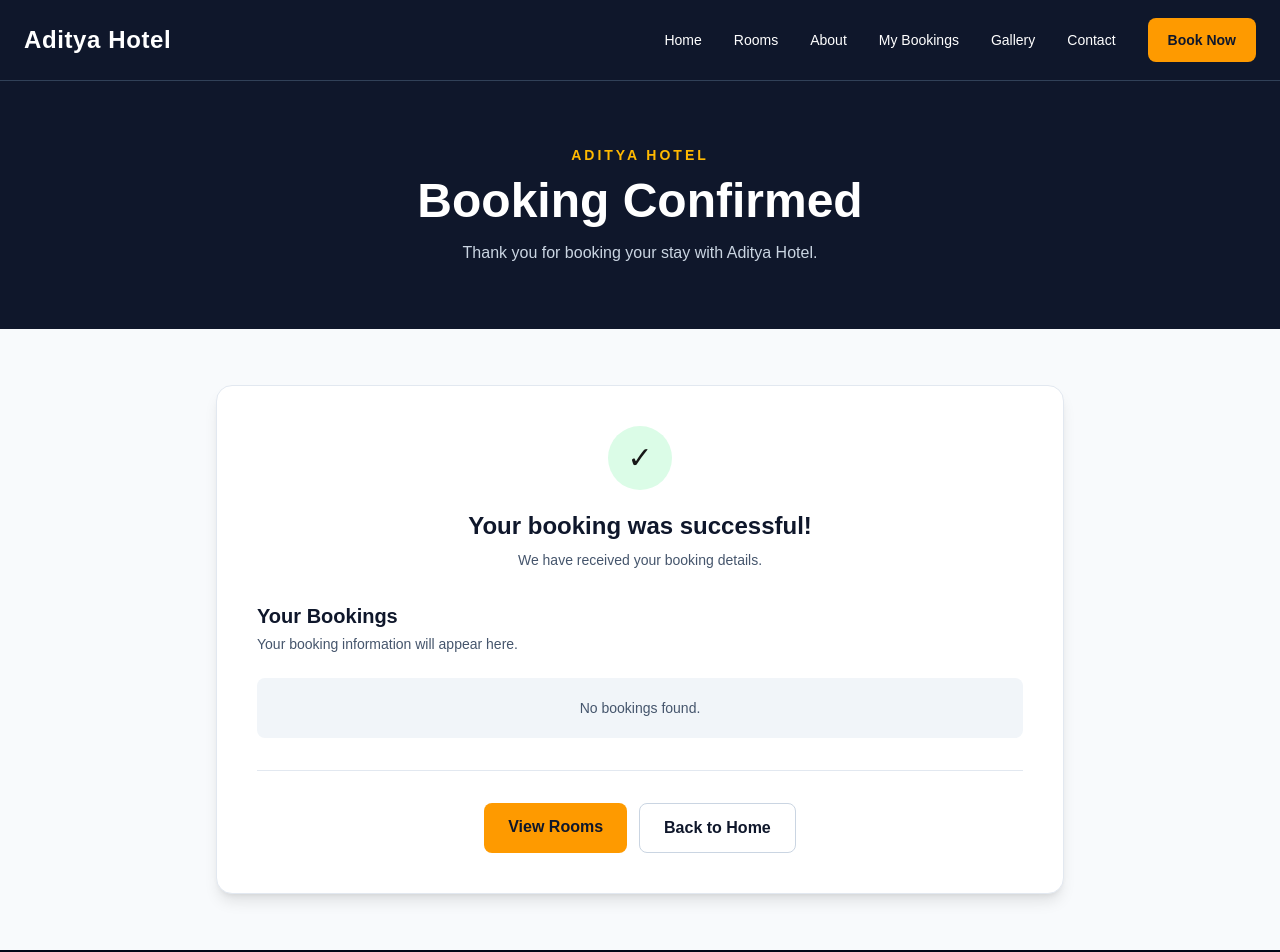
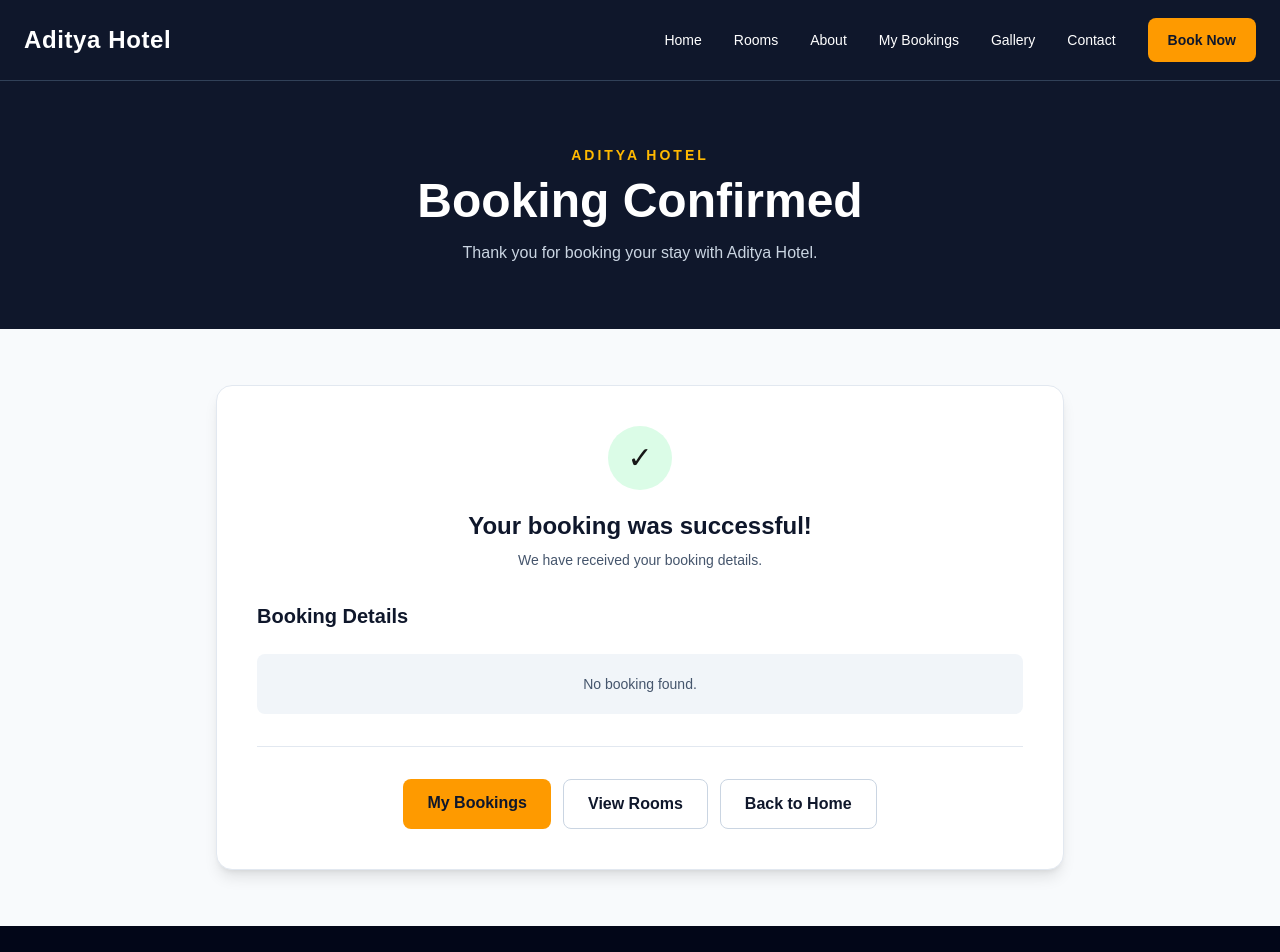
Before and after one commit to GITHUBSTART285/code-by-aditya-hotel, a Next.js app: page /booking-confirmation in a window 1280 px wide. Shown: the top 952 px of the page. Built offline with nearby package versions, Linux system fonts and the light colour scheme.

Commit message:
Booking confirmation shows only the selected booking

```diff
--- a/src/app/booking-confirmation/page.tsx
+++ b/src/app/booking-confirmation/page.tsx
@@ -1,7 +1,8 @@
 "use client";
 
 import Link from "next/link";
-import { useEffect, useState } from "react";
+import { Suspense, useEffect, useState } from "react";
+import { useSearchParams } from "next/navigation";
 import { rooms } from "@/data/rooms";
 
 interface BookingData {
@@ -16,19 +17,35 @@
   request: string;
   totalNights: number;
   totalAmount: number;
+  paymentStatus?: "pending" | "paid";
 }
 
-export default function BookingConfirmationPage() {
-  const [bookings, setBookings] = useState<BookingData[]>([]);
+function ConfirmationContent() {
+  const searchParams = useSearchParams();
+  const bookingIdFromUrl = searchParams.get("id");
+
+  const [booking, setBooking] = useState<BookingData | null>(null);
+  const [loaded, setLoaded] = useState(false);
 
   useEffect(() => {
     const savedBookings = localStorage.getItem("bookings");
 
     if (savedBookings) {
-      const data = JSON.parse(savedBookings);
-      setBookings(data);
+      const data: BookingData[] = JSON.parse(savedBookings);
+
+      const found = bookingIdFromUrl
+        ? data.find((item) => item.bookingId === bookingIdFromUrl)
+        : data[data.length - 1];
+
+      setBooking(found ?? null);
     }
-  }, []);
+
+    setLoaded(true);
+  }, [bookingIdFromUrl]);
+
+  const selectedRoom = booking
+    ? rooms.find((room) => room.id === booking.room)
+    : null;
 
   return (
     <main className="min-h-screen bg-slate-50">
@@ -67,34 +84,18 @@
 
             <div className="mt-8">
               <h2 className="text-xl font-bold text-slate-900">
-                Your Bookings
+                Booking Details
               </h2>
-
-              <p className="mt-1 text-sm text-slate-600">
-                Your booking information will appear here.
-              </p>
             </div>
 
-            {bookings.length === 0 ? (
+            {loaded && !booking ? (
               <div className="mt-6 rounded-lg bg-slate-100 p-5 text-center text-sm text-slate-600">
-                No bookings found.
+                No booking found.
               </div>
-            ) : (
-              <div className="mt-6 space-y-6">
-                {bookings.map((booking) => {
-                  const selectedRoom = rooms.find(
-                    (room) => room.id === booking.room
-                  );
-
-                  return (
-                    <div
-                      key={booking.bookingId}
-                      className="rounded-xl border border-slate-200 p-5"
-                    >
+            ) : booking ? (
+              <div className="mt-6 rounded-xl border border-slate-200 p-5">
                 <div className="rounded-lg bg-slate-100 p-4">
-                        <p className="text-sm text-slate-600">
-                          Booking ID
-                        </p>
+                  <p className="text-sm text-slate-600">Booking ID</p>
 
                   <p className="mt-1 text-lg font-bold text-slate-900">
                     {booking.bookingId}
@@ -131,20 +132,29 @@
                   </div>
 
                   <div>
-                          <p className="text-sm text-slate-500">
-                            Total Nights
-                          </p>
+                    <p className="text-sm text-slate-500">Total Nights</p>
                     <p className="font-semibold text-slate-900">
                       {booking.totalNights}
                     </p>
                   </div>
 
                   <div>
-                          <p className="text-sm text-slate-500">
-                            Guest Name
-                          </p>
+                    <p className="text-sm text-slate-500">Guest Name</p>
                     <p className="font-semibold text-slate-900">
                       {booking.name}
+                    </p>
+                  </div>
+
+                  <div>
+                    <p className="text-sm text-slate-500">Payment Status</p>
+                    <p
+                      className={`font-semibold ${
+                        booking.paymentStatus === "paid"
+                          ? "text-green-600"
+                          : "text-amber-600"
+                      }`}
+                    >
+                      {booking.paymentStatus === "paid" ? "Paid" : "Pending"}
                     </p>
                   </div>
                 </div>
@@ -161,15 +171,19 @@
                   </div>
                 </div>
               </div>
-                  );
-                })}
-              </div>
-            )}
+            ) : null}
 
             <div className="mt-8 flex flex-col gap-3 border-t border-slate-200 pt-8 sm:flex-row sm:justify-center">
               <Link
+                href="/my-bookings"
+                className="rounded-lg bg-amber-500 px-6 py-3 text-center font-semibold text-slate-900 transition hover:bg-amber-400"
+              >
+                My Bookings
+              </Link>
+
+              <Link
                 href="/rooms"
-                className="rounded-lg bg-amber-500 px-6 py-3 text-center font-semibold text-slate-900 transition hover:bg-amber-400"
+                className="rounded-lg border border-slate-300 bg-white px-6 py-3 text-center font-semibold text-slate-900 transition hover:bg-slate-100"
               >
                 View Rooms
               </Link>
@@ -187,3 +201,11 @@
     </main>
   );
 }
+
+export default function BookingConfirmationPage() {
+  return (
+    <Suspense fallback={null}>
+      <ConfirmationContent />
+    </Suspense>
+  );
+}
```
Lines whose indentation alone changed are shown as unchanged.
